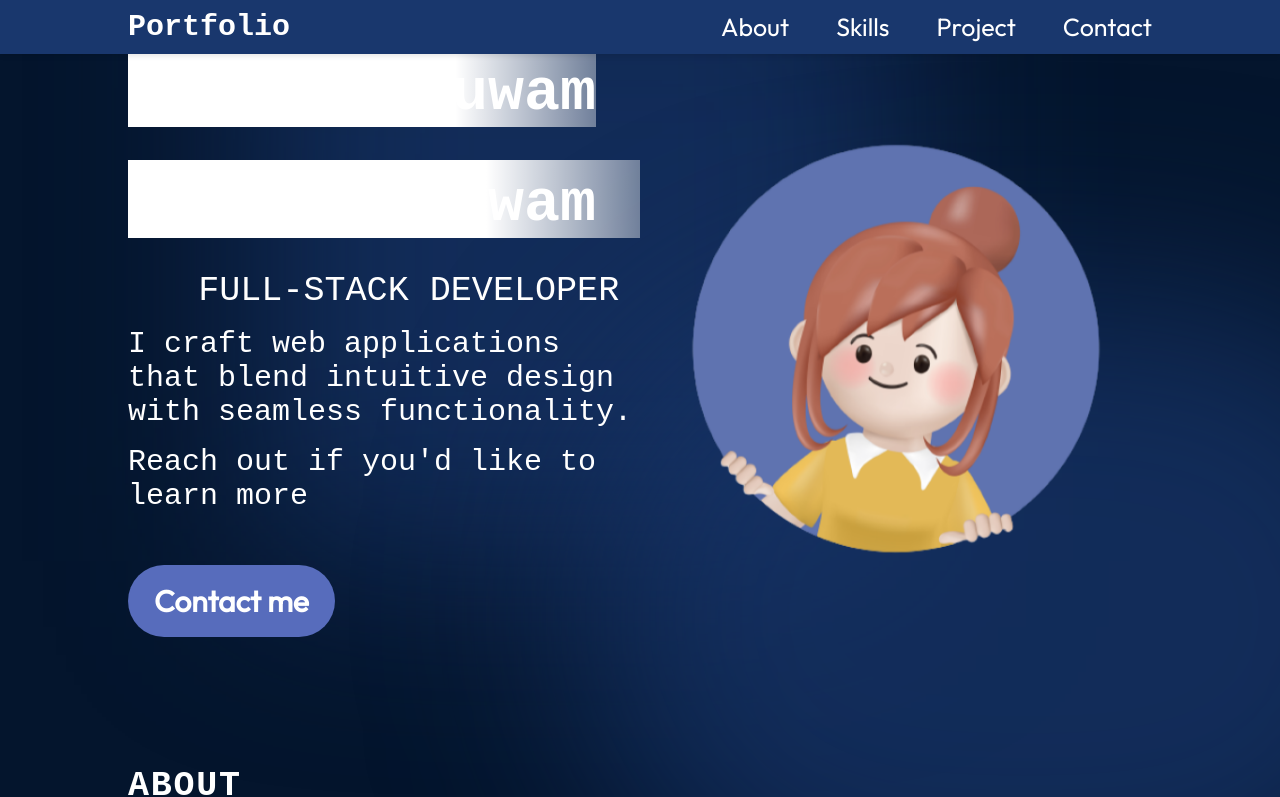
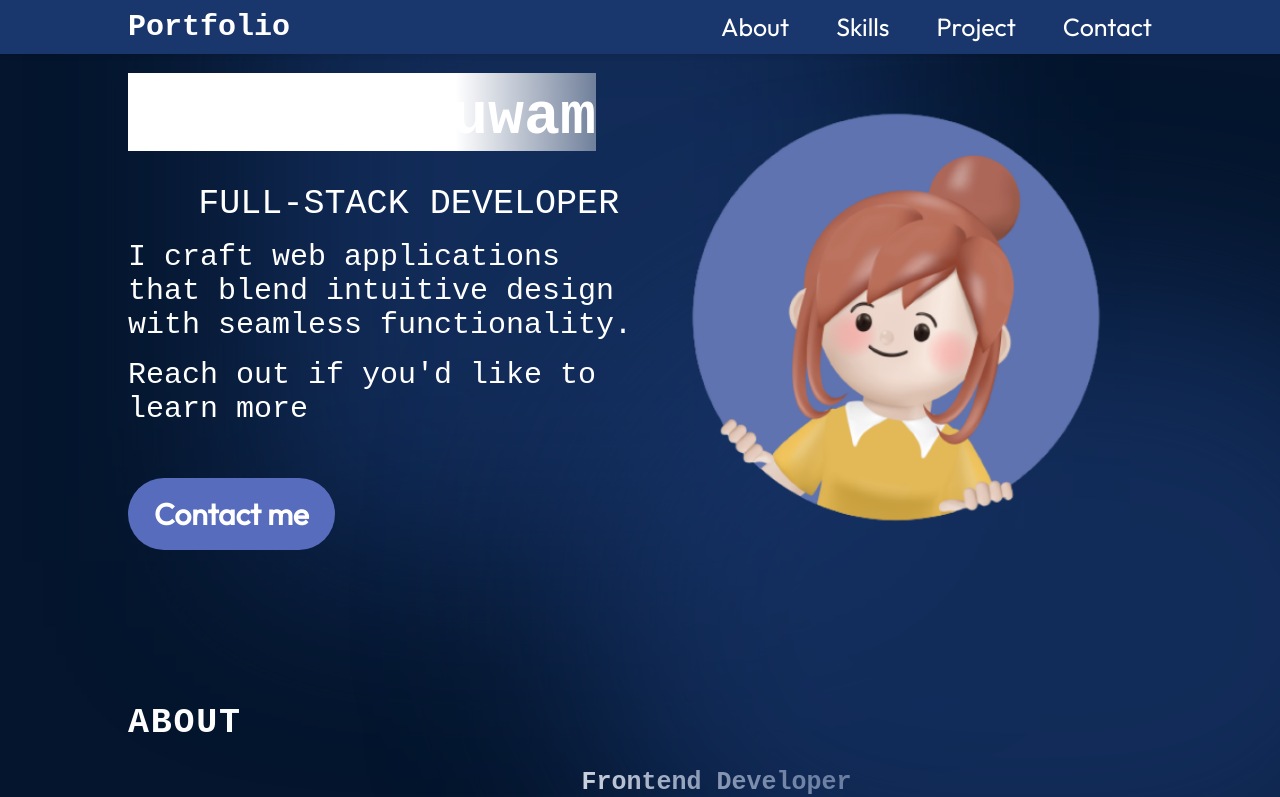
Before and after one commit to merinnaa/my-portofolio, a React (Vite) app: page / in a window 1280 px wide. Shown: the top 797 px of the page. Built offline with nearby package versions, Linux system fonts and the light colour scheme.

Commit message:
new style added

```diff
--- a/src/component/Hero/Hero.jsx
+++ b/src/component/Hero/Hero.jsx
@@ -6,7 +6,7 @@ export const Hero = () => {
    <section className={styles.container}>
     <div className={styles.content}>
       <h1 className={styles.title}>Hi, I'm Luwam</h1>
-      <p className={styles.description}> <h1 className={styles.title}>Hi, I'm Luwam</h1>
+      <p className={styles.description}>
       <h3>FULL-STACK DEVELOPER</h3>
     I craft web applications that blend intuitive design with seamless functionality.
 
```
